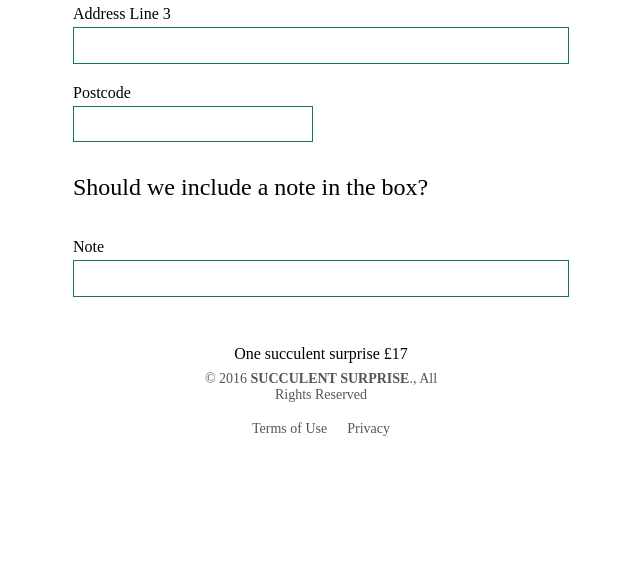
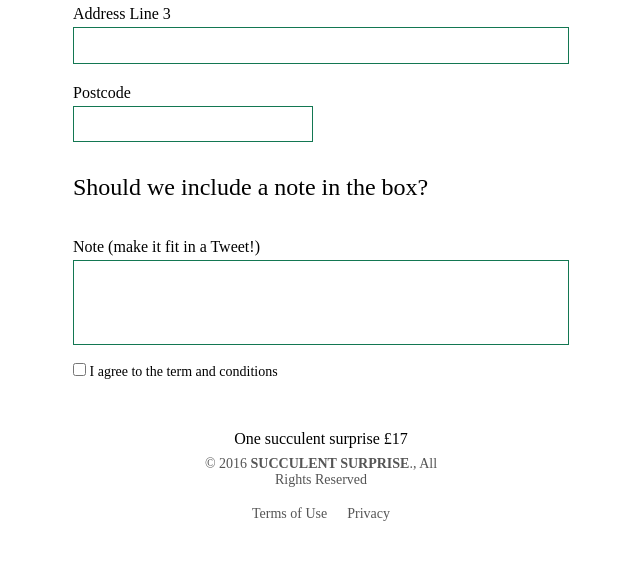
Before and after one commit to fhoehl/succulent-surprise, a Django app: page /checkout/ in a window 1280 px wide. Shown: the part 639-1226 px from the top of the page, without its empty margins (319-959 px from the left). Before the commit the page ends 1075 px from the top, so only its background shows below. Run offline with Django 3.2, Linux system fonts and the light colour scheme; some libraries are stand-ins or nearby versions.

Commit message:
Improve note input in checkout
Closes #2

Adds 140 chars.

Adds some copy.

```diff
--- a/store/templates/store/order_form.html
+++ b/store/templates/store/order_form.html
@@ -92,9 +92,15 @@
 
             <div class="cf">
                 <div class="fl w-100 pa2">
-                    <label class="f6 f5-ns fw1 cf db mv1" for="id_delivery_note">Note</label>
-                    <input class="w-100 pa2 input-reset hover-green ba b--dark-green" id="id_delivery_note" maxlength="6" name="delivery_note" type="text">
+                    <label class="f6 f5-ns fw1 cf db mv1" for="id_delivery_note">Note (make it fit in a Tweet!)</label>
+                    <input class="w-100 pa4 input-reset hover-green ba b--dark-green" id="id_delivery_note" maxlength="140" name="delivery_note" type="text">
                     {{ form.delivery_note.errors }}
+                </div>
+            </div>
+
+            <div class="cf">
+                <div class="fl w-100 pa2">
+                  <label class="pa0 ma0 lh-copy f6 pointer"><input type="checkbox" name="tos" required=""> I agree to the term and conditions</label>
                 </div>
             </div>
 
```
